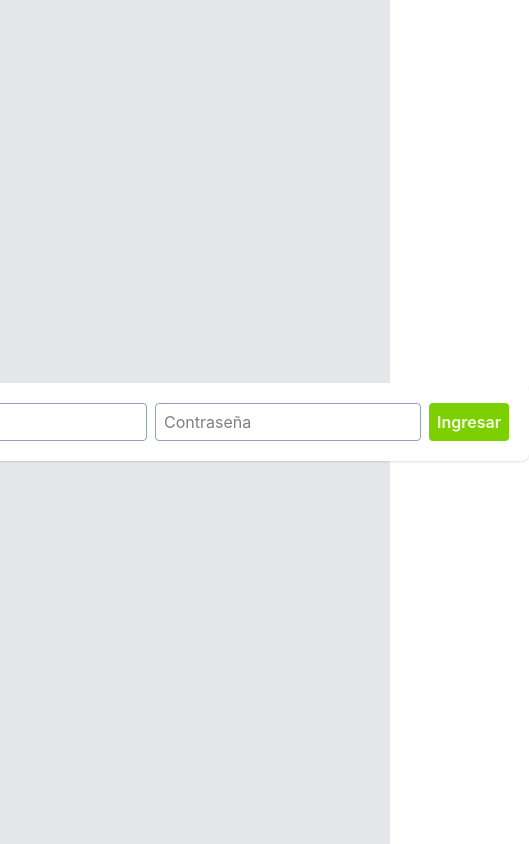
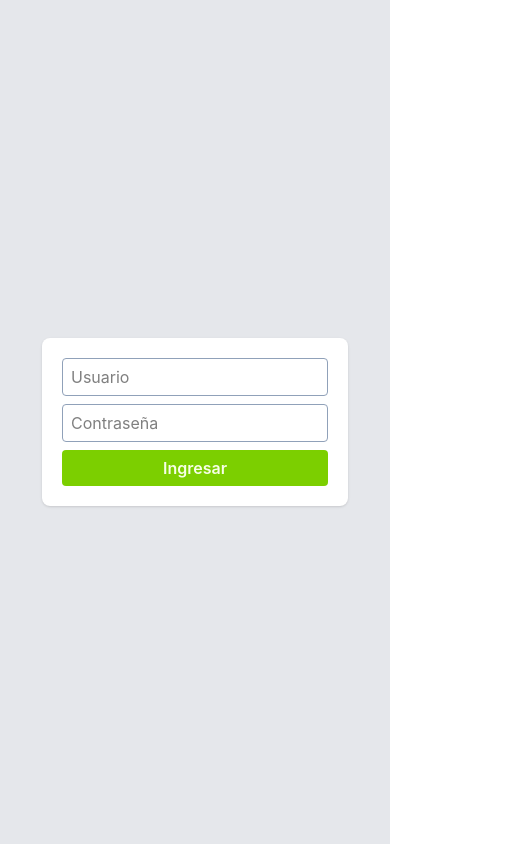
Before and after one commit to CRangel07/productos_cajas_frontend, a Vue app: page /login in a window 390 px wide. Shown: the whole page, 529 px wide, since content can reach past the window. Built offline with nearby package versions, Linux system fonts and the light colour scheme.

Commit message:
fixed prefill form and login layout

```diff
--- a/src/components/FormularioProductos.vue
+++ b/src/components/FormularioProductos.vue
@@ -115,8 +115,8 @@ import { useApi } from "../composables/useApi";
 import { useAlert } from "../composables/useAlert";
 import { DataProducto } from "../types/forms";
 import { reactive, watch } from "vue";
+import { IProductoJovany } from "../types/db";
 import { Hash, ReceiptText, ScanBarcode } from "lucide-vue-next";
-import { IProductoJovany } from "../types/db";
 
 const alert = useAlert();
 const { apiFetch } = useApi();
@@ -135,8 +135,8 @@ const iniciarDatos = (): DataProducto => ({
   codigoCaja: "",
   piezasCaja: null,
   descripcion: "",
-  pasillo: null,
-  piso: null,
+  pasillo: 1,
+  piso: 1,
 });
 
 const dataProducto = reactive<DataProducto>(iniciarDatos());
--- a/src/layouts/LoginLayout.vue
+++ b/src/layouts/LoginLayout.vue
@@ -5,7 +5,7 @@
     <p v-if="authStore.error" class="api-error">{{ authStore.error }}</p>
     <form
       @submit.prevent="handleSubmit"
-      class="bg-white flex p-5 shadow rounded-lg"
+      class="bg-white flex flex-col gap-2 lg:gap-3 lg:flex-row p-5 shadow rounded-lg"
     >
       <input
         v-model="data.usuario"
@@ -16,14 +16,14 @@
       />
       <input
         v-model="data.contrasena"
-        class="border px-2 border-slate-400 rounded py-1.5 ms-2"
+        class="border px-2 border-slate-400 rounded py-1.5"
         type="password"
         placeholder="Contraseña"
         required
       />
       <button
         type="submit"
-        class="bg-lime-500 text-lime-50 font-semibold ml-2 px-2 py-1.5 rounded cursor-pointer"
+        class="bg-lime-500 text-lime-50 font-semibold px-2 py-1.5 rounded cursor-pointer"
         :disabled="authStore.loading"
       >
         Ingresar
```
